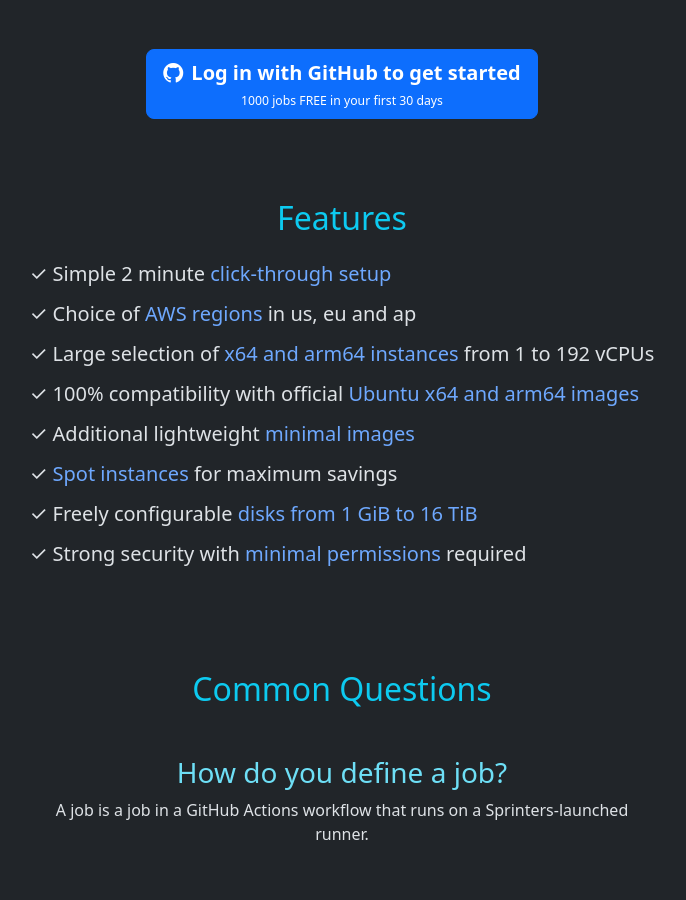
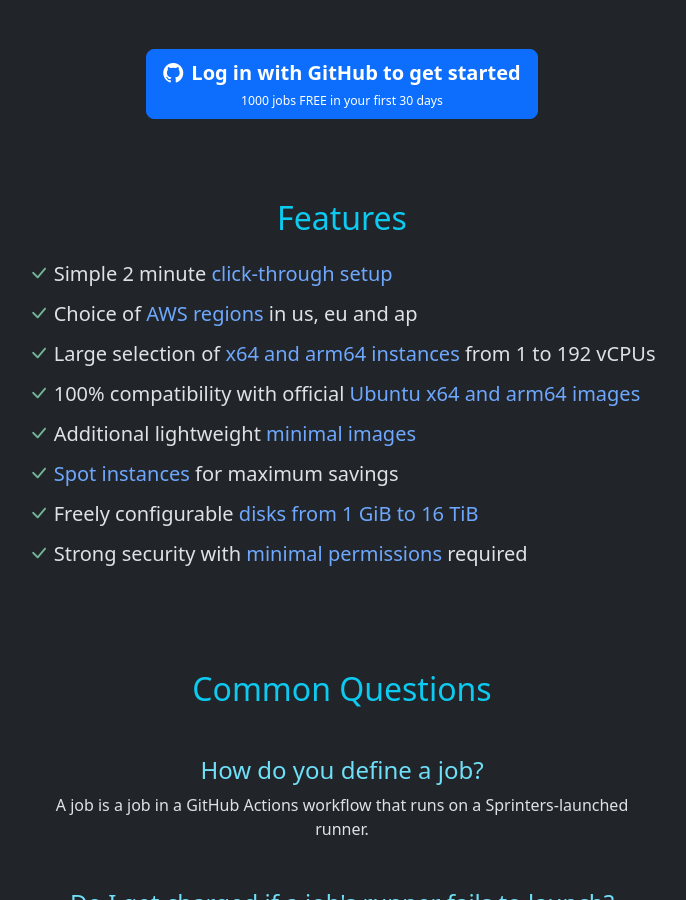
Before and after one commit to sprinters-sh/sprinters.sh, a Jekyll site: the page built from pricing.html, in a window 1280 px wide and 900 px high, scrolled down 801 px. Shown: the whole window, without its empty margins (298-984 px from the left). Built offline with Jekyll 4.4.1, drawn with Linux system fonts in a browser that asks for light colours.

Commit message:
Clarified included/not included

```diff
--- a/pricing.html
+++ b/pricing.html
@@ -36,15 +36,15 @@
     <div>
         <div class="text-start d-inline-block">
             <ul class="lh-lg fs-md-5 ps-0" style="list-style: none;">
-                <li>✓ Simple 2 minute <a href="/docs/setup">click-through setup</a></li>
-                <li>✓ Choice of <a href="/docs/label#placement">AWS regions</a> in us, eu and ap</li>
-                <li>✓ Large selection of <a href="/docs/label#instance-type">x64 and arm64 instances</a> from 1 to 192
+                <li><i class="bi bi-check-lg text-success-emphasis"></i> Simple 2 minute <a href="/docs/setup">click-through setup</a></li>
+                <li><i class="bi bi-check-lg text-success-emphasis"></i> Choice of <a href="/docs/label#placement">AWS regions</a> in us, eu and ap</li>
+                <li><i class="bi bi-check-lg text-success-emphasis"></i> Large selection of <a href="/docs/label#instance-type">x64 and arm64 instances</a> from 1 to 192
                     vCPUs</li>
-                <li>✓ 100% compatibility with official <a href="/docs/label#image">Ubuntu x64 and arm64 images</a></li>
-                <li>✓ Additional lightweight <a href="/docs/label#image">minimal images</a></li>
-                <li>✓ <a href="/docs/label#spot">Spot instances</a> for maximum savings</li>
-                <li>✓ Freely configurable <a href="/docs/label#temp">disks from 1 GiB to 16 TiB</a></li>
-                <li>✓ Strong security with <a href="/docs/security">minimal permissions</a> required</li>
+                <li><i class="bi bi-check-lg text-success-emphasis"></i> 100% compatibility with official <a href="/docs/label#image">Ubuntu x64 and arm64 images</a></li>
+                <li><i class="bi bi-check-lg text-success-emphasis"></i> Additional lightweight <a href="/docs/label#image">minimal images</a></li>
+                <li><i class="bi bi-check-lg text-success-emphasis"></i> <a href="/docs/label#spot">Spot instances</a> for maximum savings</li>
+                <li><i class="bi bi-check-lg text-success-emphasis"></i> Freely configurable <a href="/docs/label#temp">disks from 1 GiB to 16 TiB</a></li>
+                <li><i class="bi bi-check-lg text-success-emphasis"></i> Strong security with <a href="/docs/security">minimal permissions</a> required</li>
             </ul>
         </div>
     </div>
@@ -52,22 +52,22 @@
     <div class="mx-auto" style="width: 600px; max-width: 100%;">
         <h2 class="text-info mt-6">Common Questions</h2>
 
-        <h3 class="text-info-emphasis mt-5">How do you define a job?</h3>
+        <h4 class="text-info-emphasis mt-5">How do you define a job?</h4>
         <p>A job is a job in a GitHub Actions workflow that runs on a Sprinters-launched runner.</p>
 
-        <h3 class="text-info-emphasis mt-5">Do I get charged if a job's runner fails to launch?</h3>
+        <h4 class="text-info-emphasis mt-5">Do I get charged if a job's runner fails to launch?</h4>
         <p>No. Only jobs that succeed in launching a runner are counted. Jobs that error out or get cancelled before
             that do not incur charges.</p>
 
-        <h3 class="text-info-emphasis mt-5">Do I get charged if no jobs are running?</h3>
+        <h4 class="text-info-emphasis mt-5">Do I get charged if no jobs are running?</h4>
         <p>No. Sprinters scales down to zero. There is no agent or control plane to run in your account. And you don't
             incur any charges when no jobs are running.</p>
 
-        <h3 class="text-info-emphasis mt-5">Does AWS charge me for the runner instances?</h3>
+        <h4 class="text-info-emphasis mt-5">Does AWS charge me for the runner instances?</h4>
         <p>Yes. Sprinters launches runner instances in your AWS account. AWS charges you for compute, storage and
             bandwidth costs while the instances are running.</p>
 
-        <h3 class="text-info-emphasis mt-5">Does Sprinters work with reserved instances?</h3>
+        <h4 class="text-info-emphasis mt-5">Does Sprinters work with reserved instances?</h4>
         <p>Yes. Sprinters launches instances in your AWS account. Select the instance type and subnet in the AZs of your
             reservation to automatically make use of your purchased reserved instances.</p>
     </div>
```
